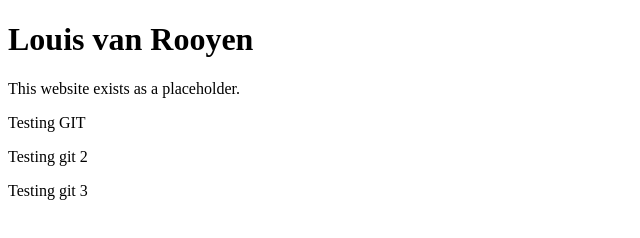
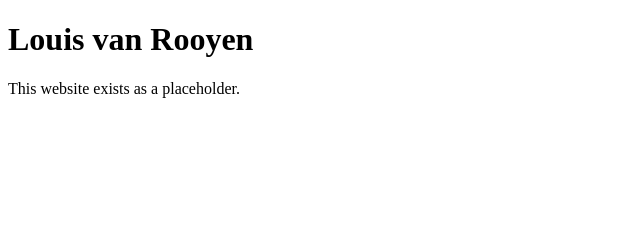
Before and after one commit to louis-vr/website, a plain HTML site: page index.html in a window 1280 px wide. Shown: the whole page, without its empty margins (0-640 px from the left). Drawn offline with Linux system fonts and the light colour scheme.

Commit message:
Update index.html

```diff
--- a/index.html
+++ b/index.html
@@ -10,9 +10,6 @@
   <h1 style="align: center">Louis van Rooyen</h1>
   <div id="main" style="align: center">
     <p>This website exists as a placeholder.</p>
-    <p>Testing GIT</p>
-    <p>Testing git 2</p>
-    <p>Testing git 3</p>
   </div>
 </body>
 </html>
```
